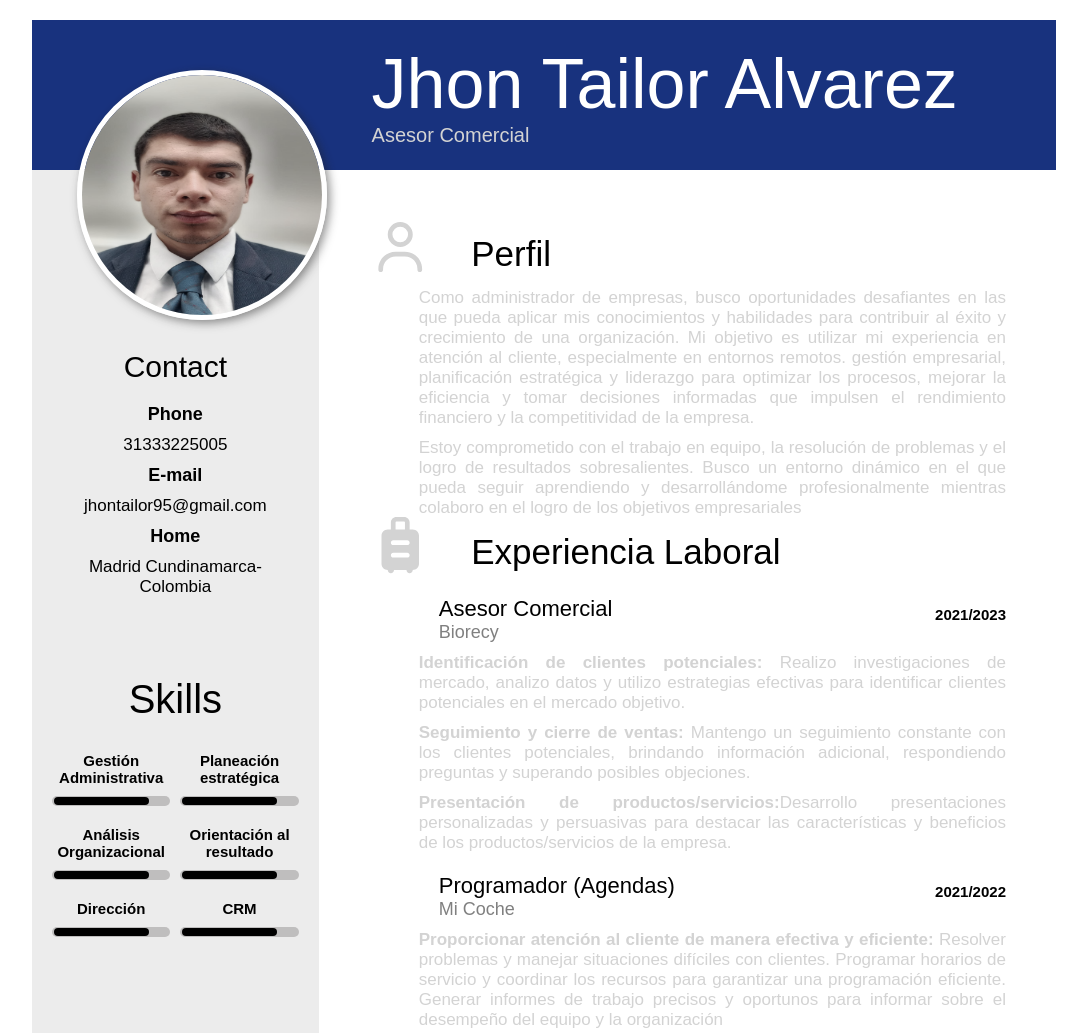
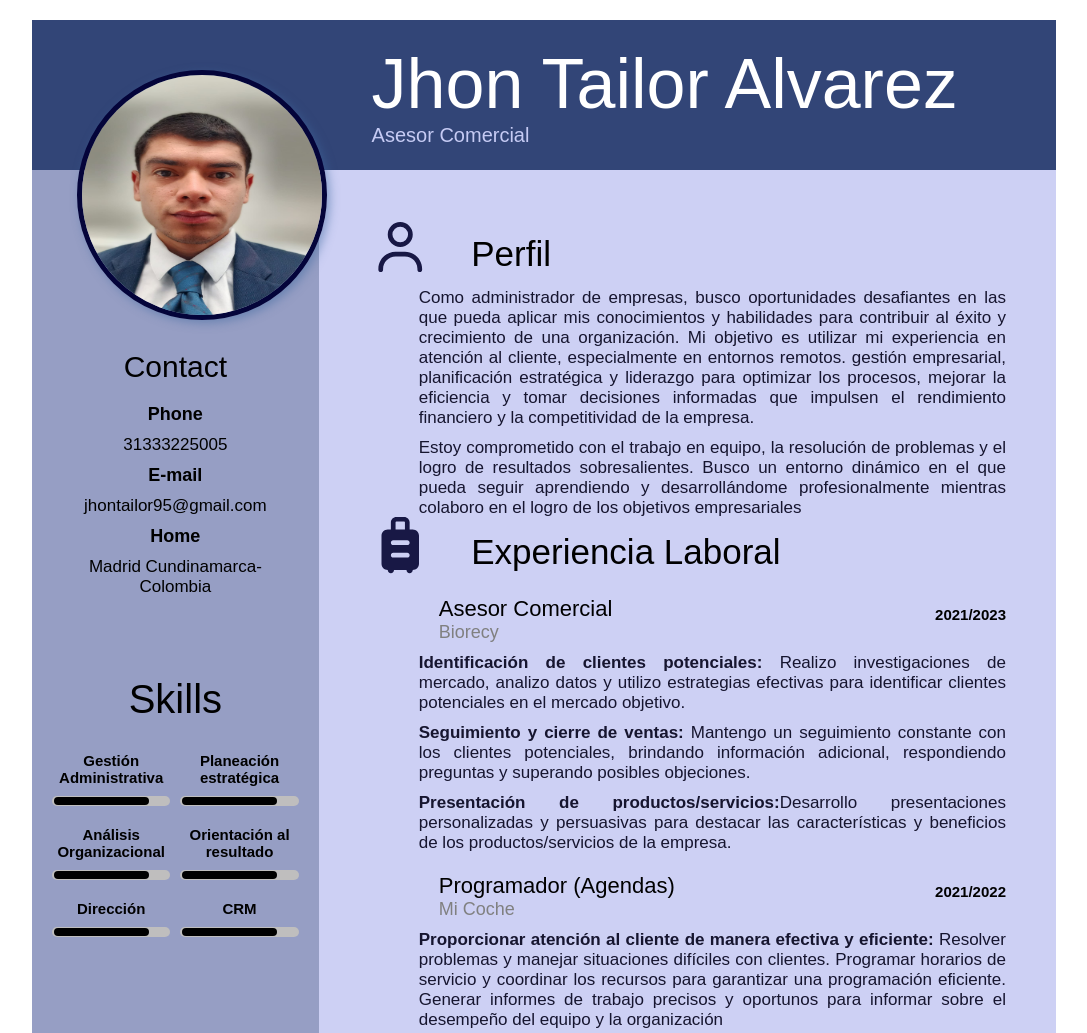
Before and after one commit to Tailor707/cvtailor, a plain HTML site: page index.html in a window 1280 px wide. Shown: the top 1033 px of the page, without its empty margins (96-1183 px from the left). Drawn offline with Linux system fonts and the light colour scheme.

Commit message:
Add files via upload

```diff
--- a/estiloscv.css
+++ b/estiloscv.css
@@ -14,7 +14,7 @@ font-family: sans-serif;
 .print-area .header{
     width: 100%;
     height: 150px;
-    background-color: rgb(24, 50, 126);
+    background-color: rgba(3, 26, 88, 0.811);
     display: flex;
     align-items: center;
     position: relative;
@@ -26,15 +26,15 @@ font-family: sans-serif;
     position: absolute;
     top: 50px;
     left: 45px;
-    border: 5px solid white;
-    box-shadow: 3px 3px 10px rgba(36, 36, 36, 0.5);
+    border: 5px solid rgb(4, 4, 58);
+    box-shadow: 3px 3px 10px rgba(64, 105, 159, 0.5);
     cursor: pointer;
     transition: .5s;
     user-select: none;
-    filter: grayscale(50%);
+    filter: bluescale(50%);
 }
 .header img:hover{
-    filter: grayscale(0%);
+    filter: blur .5%);
     transform: scale(1.05);
     box-shadow: 3px 3px 10px rgba(0,0,0, .5);
 }
@@ -51,7 +51,7 @@ font-family: sans-serif;
 }
 .header-text p{
     font-size: 20px;
-    color: lightgrey;
+    color: rgb(198, 203, 244);
 }
 .content{
     display: flex;
@@ -59,7 +59,7 @@ font-family: sans-serif;
 }
 .left-area{
     width: 28%;
-    background-color: rgb(236, 236, 236);
+    background-color: rgb(150, 158, 196);
     text-align: center;
     padding-bottom: 20px;
 }
@@ -129,12 +129,13 @@ font-family: sans-serif;
 }
 .follow p{
     font-size: 15px;
-    color: gray;
+    color: rgb(64, 52, 169);
 }
 
 .right-area{
     width: 72%;
     padding: 50px;
+    background-color: rgba(146, 153, 230, 0.459);
 }
 .right-area h1{
     font-size: 35px;
@@ -143,13 +144,13 @@ font-family: sans-serif;
 .right-area h1 span{
     margin-right: 40px;
     font-size: 50px;
-    color: lightgrey;
+    color: rgb(24, 24, 69);
 }
 .right-area p{
     padding-left: 50px;
     text-align: justify;
     font-size: 17px;
-    color: lightgrey;
+    color: rgb(22, 21, 47);
     margin-top: 10px;
 }
 .work-group{
```
